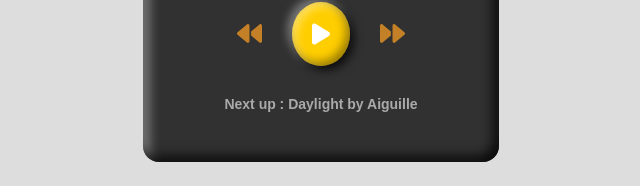
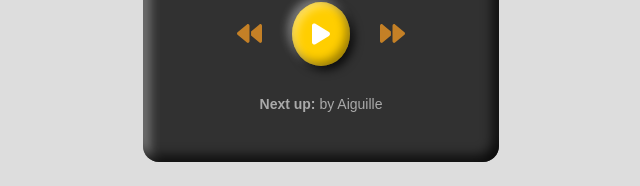
Before and after one commit to Numissa11/music-app, a React (Create React App) app: page / in a window 1280 px wide. Shown: the part 516-702 px from the top of the page, without its empty margins (319-959 px from the left). Built offline with nearby package versions, Linux system fonts and the light colour scheme.

Commit message:
function next, play, forward added

```diff
--- a/src/App.js
+++ b/src/App.js
@@ -1,4 +1,4 @@
-import React, { useState } from 'react';
+import React, { useState, useEffect } from 'react';
 import chillHop from './data';
 import Player from '../src/components/Player'
 
@@ -9,11 +9,26 @@ function App() {
   const [currentSongIndex, setCurrentSongIndex] = useState(0);
   const [nextSongIndex, setNextSongIndex] = useState(currentSongIndex + 1);
 
+  useEffect(() => {
+    setNextSongIndex(() => {
+      if (currentSongIndex + 1 > songs.length - 1) {
+        return 0;
+      } else {
+        return currentSongIndex + 1;
+      }
+    });
+  }, [currentSongIndex]);
+
+
+
+
   return (
     <div className="App">
       <Player
-        song={songs[currentSongIndex]}
-        nextSong={songs[nextSongIndex]}
+        currentSongIndex={currentSongIndex}
+        setCurrentSongIndex={setCurrentSongIndex}
+        nextSongIndex={nextSongIndex}
+        songs={songs}
       />
     </div>
   );
--- a/src/components/Player.js
+++ b/src/components/Player.js
@@ -1,16 +1,54 @@
-import React from 'react'
+import React, {useState, useRef, useEffect} from 'react'
 import PlayerControls from './PlayerControls'
 import PlayerDetails from './PlayerDetails'
 
-function Player({nextSong, song}) {
+function Player({currentSongIndex, setCurrentSongIndex, nextSongIndex,  songs}) {
+
+  const audioEl = useRef(null);
+  const [isPlaying, setIsPlaying] = useState(false);
+
+  useEffect(() => {
+      if (isPlaying) {
+          audioEl.current.play();
+      } else {
+          audioEl.current.pause();
+      }
+  });
+
+  const SkipSong = (forwards = true) => {
+    if (forwards) {
+         setCurrentSongIndex(() => {
+            let temp =  currentSongIndex;
+            temp++;
+
+            if (temp >  songs.length - 1) {
+                temp = 0;
+            }
+
+            return temp;
+        });
+    } else {
+         setCurrentSongIndex(() => {
+            let temp =  currentSongIndex;
+            temp--;
+
+            if (temp < 0) {
+                temp =  songs.length - 1;
+            }
+
+            return temp;
+        });
+    }
+}
+
   return (
-    <div className='c-player'>
-        <audio></audio>
-        <h4>Playing now</h4>
-        <PlayerDetails song={song} />
-        <PlayerControls />
-        <p><strong>Next up : </strong>{nextSong.name} by {nextSong.artist}</p>
-    </div>
+    <div className="c-player">
+    <audio src={songs[ currentSongIndex].src} ref={audioEl}></audio>
+    <h4>Playing now</h4>
+    <PlayerDetails song={songs[ currentSongIndex]} />
+    <PlayerControls isPlaying={isPlaying} setIsPlaying={setIsPlaying} SkipSong={SkipSong} />
+    <p>Next up: <span>{songs[nextSongIndex].title} by { songs[ nextSongIndex].artist}</span></p>
+</div>
   )
 }
 
--- a/src/components/PlayerControls.js
+++ b/src/components/PlayerControls.js
@@ -6,13 +6,13 @@ function PlayerControls(props) {
     return (
         <div className="c-player--controls">
             <button className="skip-btn" >
-                <FontAwesomeIcon icon={faBackward} />
+                <FontAwesomeIcon icon={faBackward} onClick={() => props.SkipSong(false)} />
             </button>
             <button className="play-btn" >
-                <FontAwesomeIcon icon={faPlay} />
+                <FontAwesomeIcon icon={faPlay} onClick={() => props.setIsPlaying(!props.isPlaying)} />
             </button>
             <button className="skip-btn" >
-                <FontAwesomeIcon icon={faForward} />
+                <FontAwesomeIcon icon={faForward}  onClick={() => props.SkipSong()} />
             </button>
         </div>
     )
```
